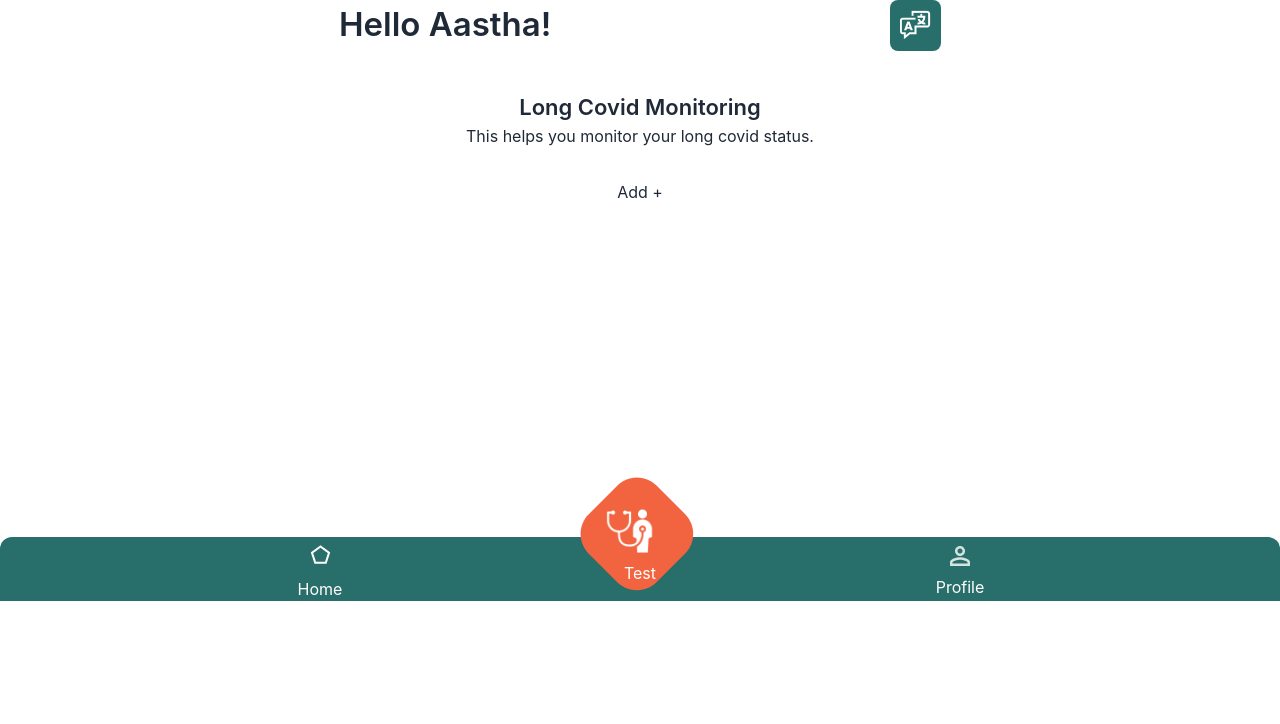
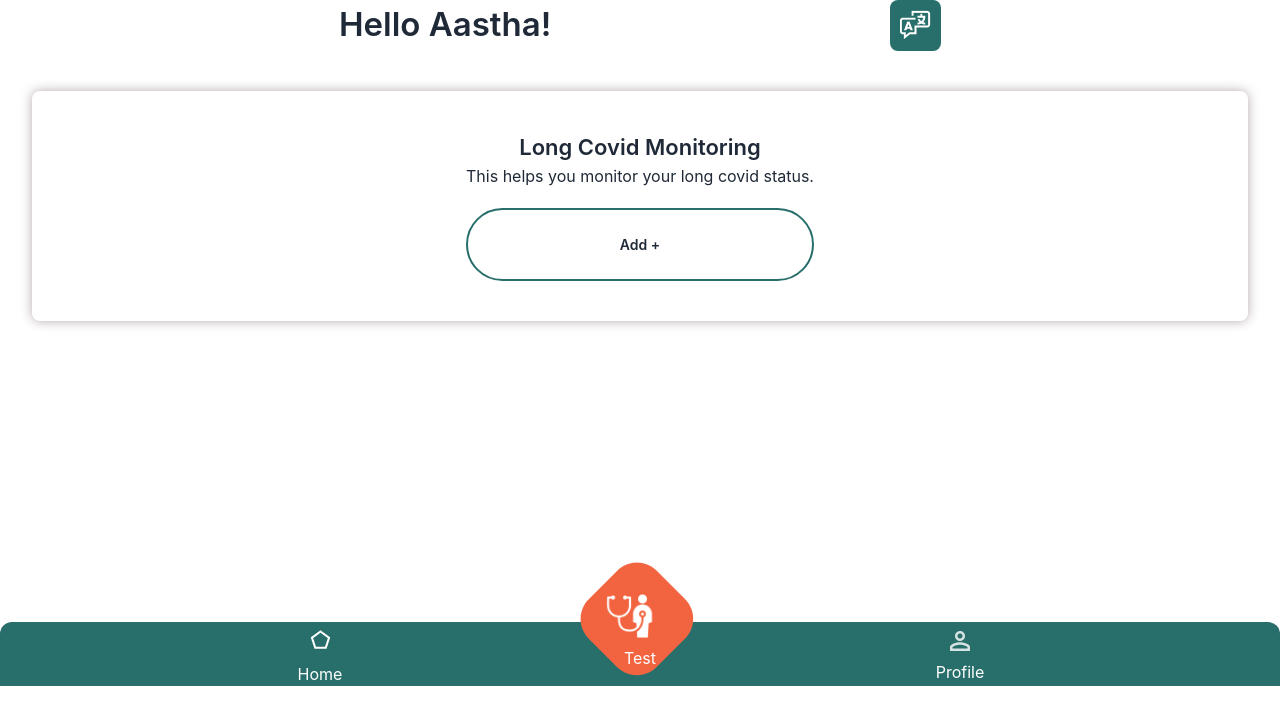
Before and after one commit to tayefulislam/Pucho-PWA, a React (Create React App) app: page / in a window 1280 px wide. Shown: the top 724 px of the page. Built offline with nearby package versions, Linux system fonts and the light colour scheme.

Commit message:
shadow added

```diff
--- a/src/pages/Dashboard/Dashboard.css
+++ b/src/pages/Dashboard/Dashboard.css
@@ -0,0 +1,13 @@
+.LongCovidMonitoring {
+
+    box-shadow: 0 0 0.75rem rgb(180, 169, 171);
+
+
+
+
+}
+
+
+.add-plus {
+    border: 2px solid #286F6B;
+}
--- a/src/pages/Dashboard/Dashboard.js
+++ b/src/pages/Dashboard/Dashboard.js
@@ -1,4 +1,5 @@
 import React from 'react';
+import './Dashboard.css';
 import BottomNavigationBar from '../../components/BottomNavigationBar/BottomNavigationBar';
 
 import languageIcon from '../../assets/icons/clarity_language-line.png';
@@ -19,7 +20,8 @@ const Dashboard = () => {
                 </div>
 
 
-                <LongCovidMonitoring className='drop-shadow-xl '></LongCovidMonitoring>
+                <LongCovidMonitoring></LongCovidMonitoring>
+
 
 
             </div>
--- a/src/pages/Dashboard/LongCovidMonitoring.js
+++ b/src/pages/Dashboard/LongCovidMonitoring.js
@@ -3,14 +3,14 @@ import './Dashboard.css';
 
 const LongCovidMonitoring = () => {
     return (
-        <div className='flex flex-col justify-center items-center my-10 mx-8'>
+        <div className='flex flex-col justify-center items-center my-10 mx-8 LongCovidMonitoring rounded-lg p-10'>
 
             <h1 className='text-[22px] font-semibold'>Long Covid Monitoring</h1>
 
             <div className='flex flex-col justify-center'>
                 <h1>This helps you monitor your long covid status.  </h1>
 
-                <button className='py-8 px-14'>Add +</button>
+                <button className='py-6 px-10 add-plus rounded-full text-[14px] font-semibold mt-5'>Add +</button>
 
             </div>
 
```
